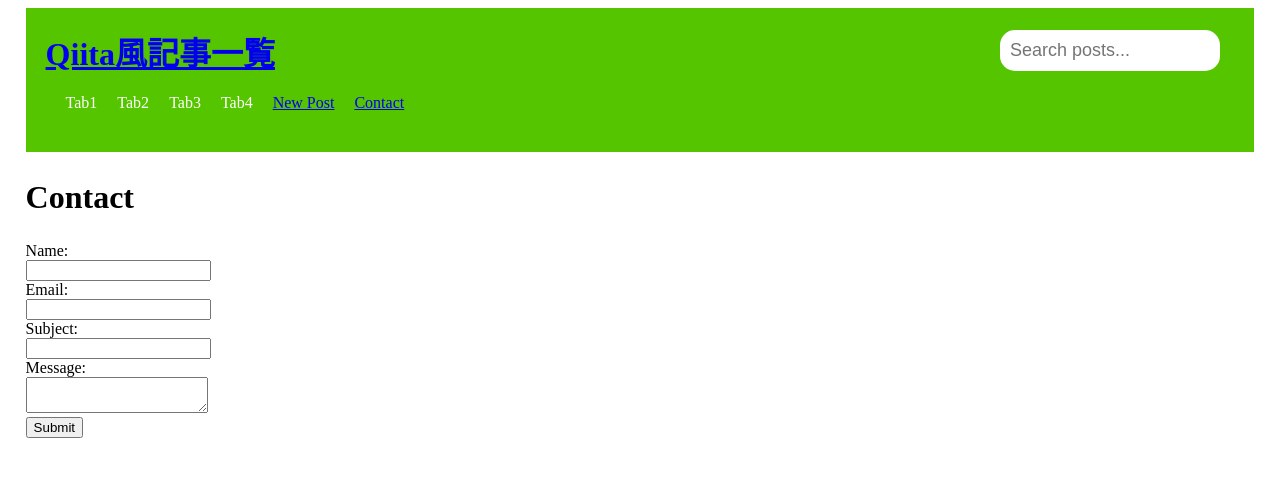
After one commit to kamino3/my-first-blog, a Django app: page /contact/ in a window 1280 px wide. The commit adds this page. Shown: the top 477 px of the page. Run offline with Django 3.2, Linux system fonts and the light colour scheme.

Commit message:
お問い合わせページ

```diff
--- a/blog/templates/blog/base.html
+++ b/blog/templates/blog/base.html
@@ -25,6 +25,7 @@
             <li>Tab3</li>
             <li>Tab4</li>
             <li><a href="/post/new/">New Post</a></li>
+            <li><a href="/contact/">Contact</a></li>
           </ul>
         </div>
       </div>
--- a/blog/urls.py
+++ b/blog/urls.py
@@ -1,9 +1,11 @@
+from .views import SearchResultsView
 from django.urls import path
 from . import views
 from .views import PostListView, PostDetailView, PostCreateView, PostUpdateView, PostDeleteView
 
 
 urlpatterns = [
+    path('search/', SearchResultsView.as_view(), name='search_results'),
     path('', PostListView.as_view(), name='blog-home'),
     path('post/<int:pk>/', PostDetailView.as_view(), name='post-detail'),
     path('post/new/', PostCreateView.as_view(), name='post_create'),
--- /dev/null
+++ b/contact/templates/contact/contact.html
@@ -0,0 +1,18 @@
+
+{% extends 'blog/base.html' %}
+
+{% block content %}
+  <h2>Contact</h2>
+  <form method="post">
+    {% csrf_token %}
+    <label for="name">Name:</label><br>
+    <input type="text" id="name" name="name"><br>
+    <label for="email">Email:</label><br>
+    <input type="email" id="email" name="email"><br>
+    <label for="subject">Subject:</label><br>
+    <input type="text" id="subject" name="subject"><br>
+    <label for="message">Message:</label><br>
+    <textarea id="message" name="message"></textarea><br>
+    <input type="submit" value="Submit">
+  </form>
+{% endblock %}
--- /dev/null
+++ b/contact/urls.py
@@ -0,0 +1,7 @@
+
+from django.urls import path
+from .views import ContactView
+
+urlpatterns = [
+    path('', ContactView.as_view(), name='contact'),
+]
--- /dev/null
+++ b/contact/views.py
@@ -0,0 +1,30 @@
+
+from django.shortcuts import render, redirect
+from django.core.mail import send_mail
+from django.views import View
+from django.conf import settings
+
+class ContactView(View):
+    def get(self, request):
+        return render(request, 'contact/contact.html')
+
+    def post(self, request):
+        # Get the form data
+        name = request.POST.get('name')
+        email = request.POST.get('email')
+        subject = request.POST.get('subject')
+        message = request.POST.get('message')
+
+        # Create the email message
+        email_message = f"Name: {name}\nEmail: {email}\n\nMessage:\n\n{message}"
+
+        # Send the email
+        send_mail(
+            subject,
+            email_message,
+            settings.DEFAULT_FROM_EMAIL,
+            ['naaaaki@gmail.com']
+        )
+
+        # Redirect to the home page
+        return redirect('/')
--- a/mysite/urls.py
+++ b/mysite/urls.py
@@ -17,6 +17,7 @@ from django.contrib import admin
 from django.urls import path, include
 
 urlpatterns = [
+    path('contact/', include('contact.urls')),
     path('admin/', admin.site.urls),
     path('', include('blog.urls')),
 ]
```
Also changed, not shown: blog/templates/blog/search_results.html (added, +13 -0 lines), blog/views.py (+12 -0 lines), mysite/settings.py (+8 -0 lines), contact/__init__.py (added), contact/admin.py (added), contact/models.py (added), contact/tests.py (added).
